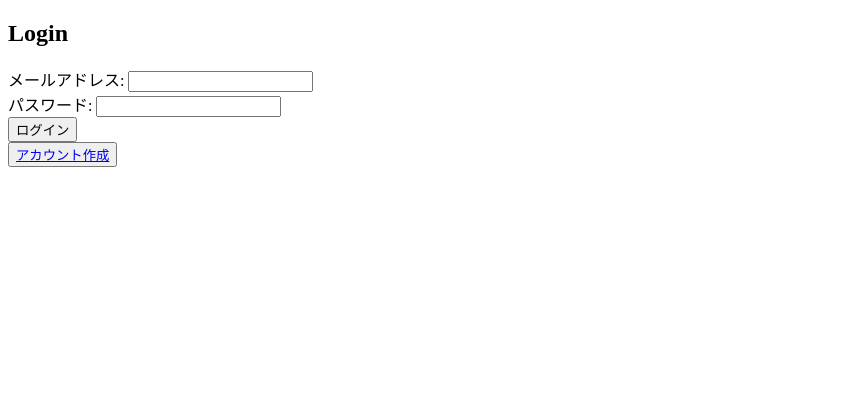
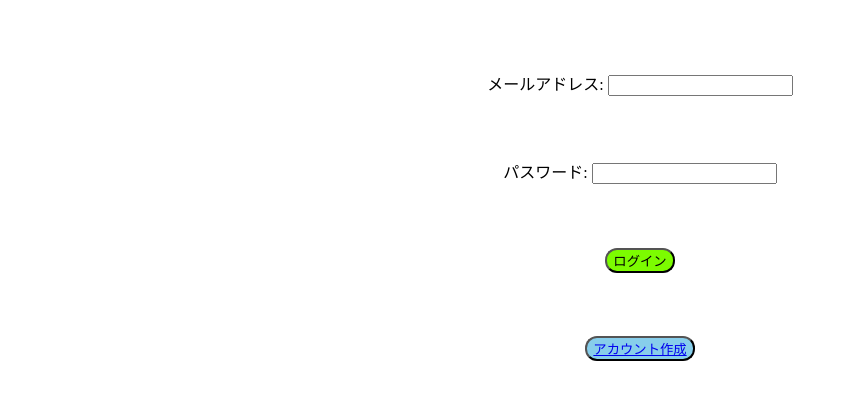
Before and after one commit to sh1ro06293/U22, a Flask app: page /login in a window 1280 px wide. Shown: the top 400 px of the page, without its empty margins (0-848 px from the left). Run offline with Flask 3, Linux system fonts and the light colour scheme.

Commit message:
css追加

```diff
--- /dev/null
+++ b/src/app/static/css/login.css
@@ -0,0 +1,27 @@
+@charset "UTF-8";
+body{
+    text-align: center;
+}
+.mailwrap{
+    padding-top: 5%;
+}
+.passwrap{
+    padding-top: 5%;
+}
+.logwrap{
+    padding-top: 5%;
+}
+.crewrap{
+    padding-top: 5%;
+}
+.logwrap button{
+    background-color: lawngreen;
+    text-decoration: none;
+    border-radius: 12px;
+}
+
+.crewrap button{
+    background-color: skyblue;
+    text-decoration: none;
+    border-radius: 12px;
+}
--- a/src/app/templates/login.html
+++ b/src/app/templates/login.html
@@ -2,21 +2,26 @@
 <html lang="ja">
 <head>
     <meta charset="UTF-8">
+    <!-- <link rel="stylesheet" href="{{ url_for('static', filename='css/login.css') }}"> -->
+    <link rel="stylesheet" href="../static/css/login.css">
     <title>Login</title>
 </head>
 <body>
-    <h2>Login</h2>
     <form method="POST">
-        <div>
+        <div class="mailwrap">
             <label for="email">メールアドレス:</label>
             <input type="email" id="email" name="email" required>
         </div>
-        <div>
+        <div class="passwrap">
             <label for="password">パスワード:</label>
             <input type="password" id="password" name="password" required>
         </div>
+        <div class="logwrap">
         <button type="submit">ログイン</button>
+    </div>
     </form>
+    <div class="crewrap">
     <button><a href="{{ url_for('register') }}">アカウント作成</a></button>
+</div>
 </body>
 </html>
```
